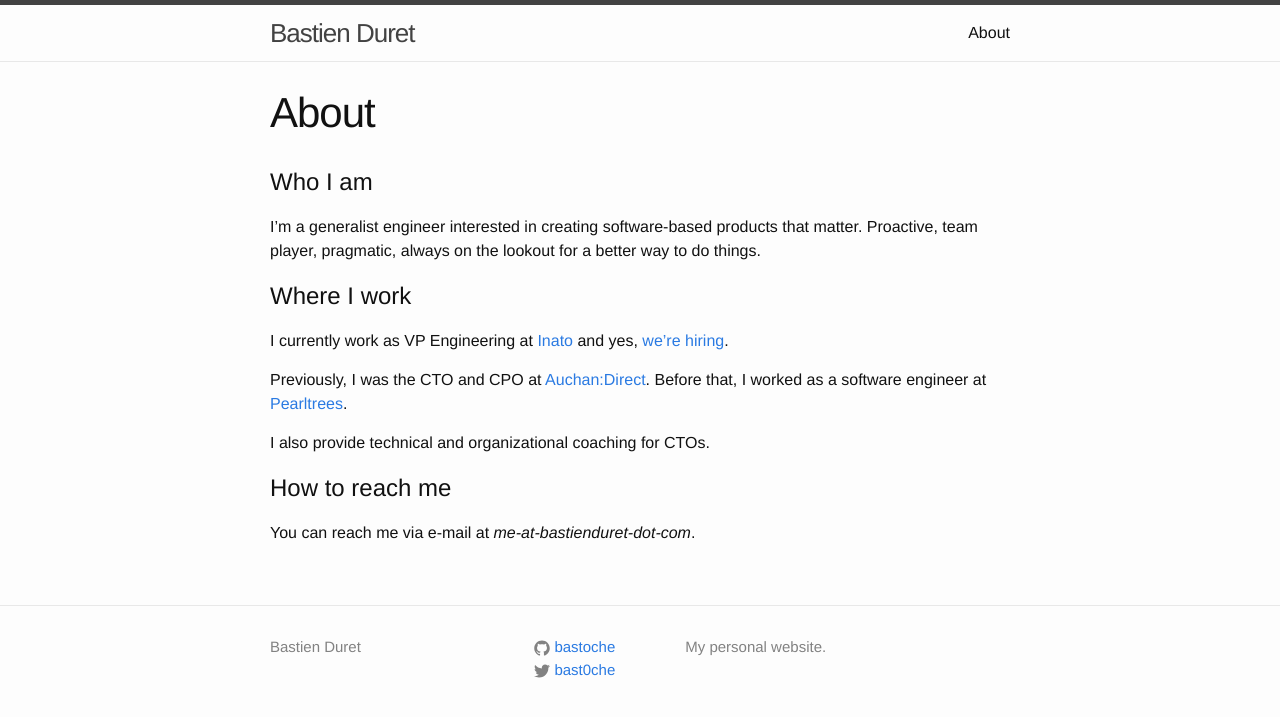
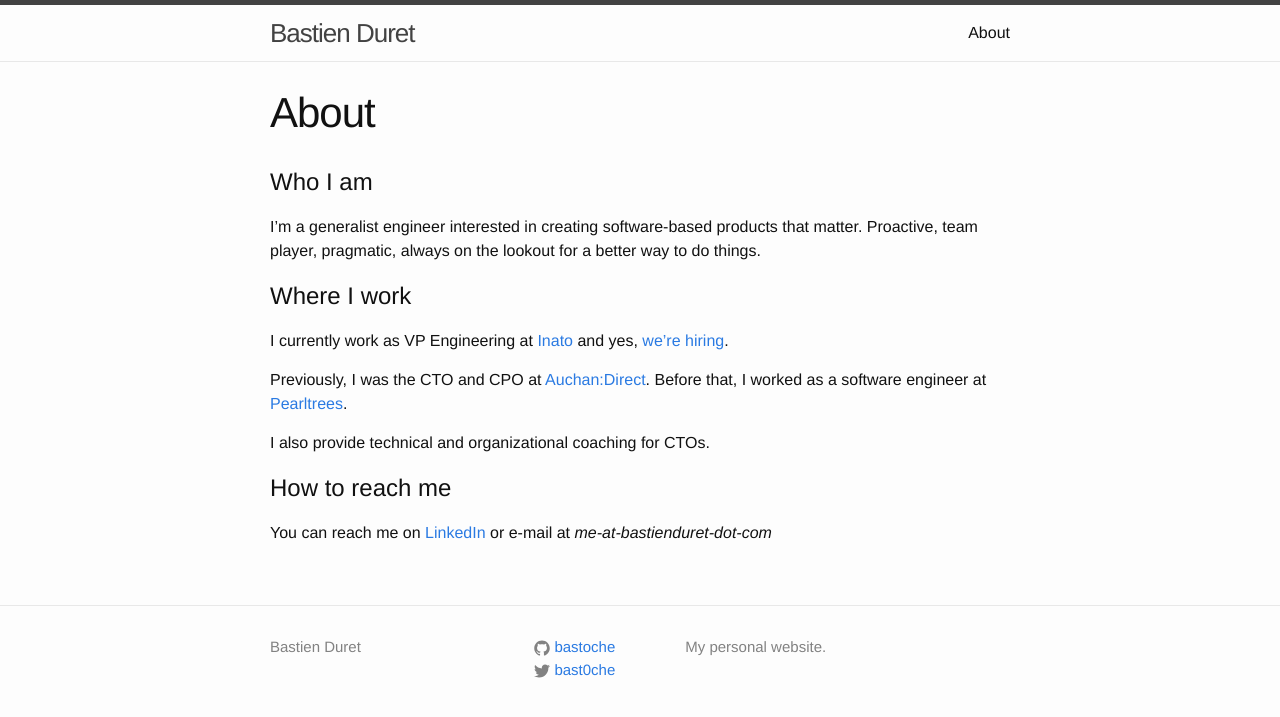
Before and after one commit to bastoche/bastoche.github.io, a Jekyll site: the page built from about.md, in a window 1280 px wide. Shown: the top 717 px of the page. Built offline with Jekyll 4.4.1, drawn with Linux system fonts in a browser that asks for light colours.

Commit message:
Add linkedin

```diff
--- a/about.md
+++ b/about.md
@@ -18,4 +18,4 @@ I also provide technical and organizational coaching for CTOs.
 
 # How to reach me
 
-You can reach me via e-mail at *me-at-bastienduret-dot-com*.
+You can reach me on [LinkedIn](https://www.linkedin.com/in/bastienduret/) or e-mail at *me-at-bastienduret-dot-com*
```
